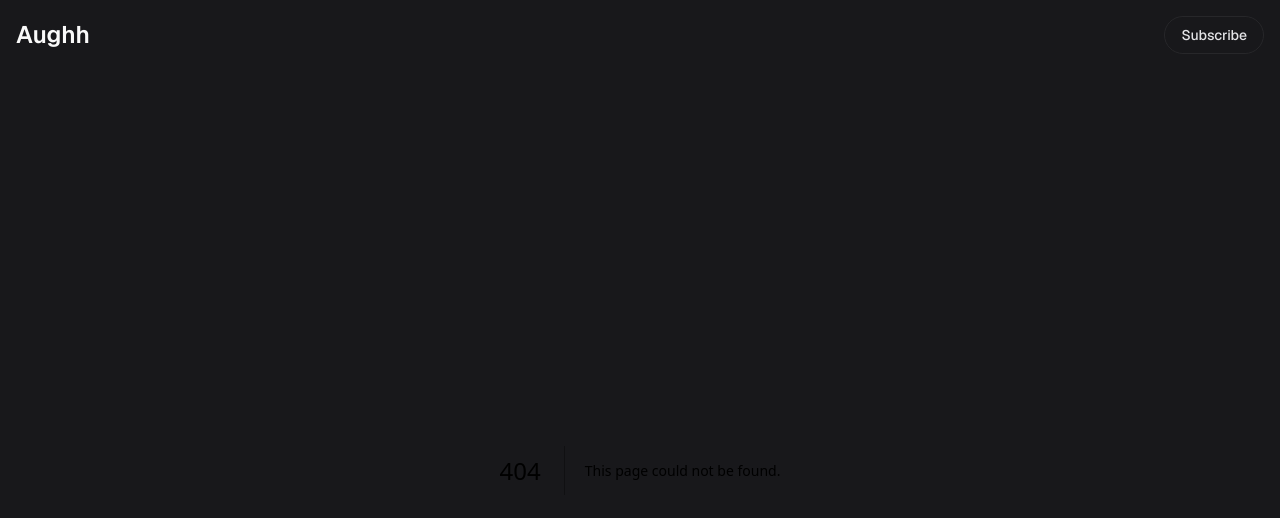
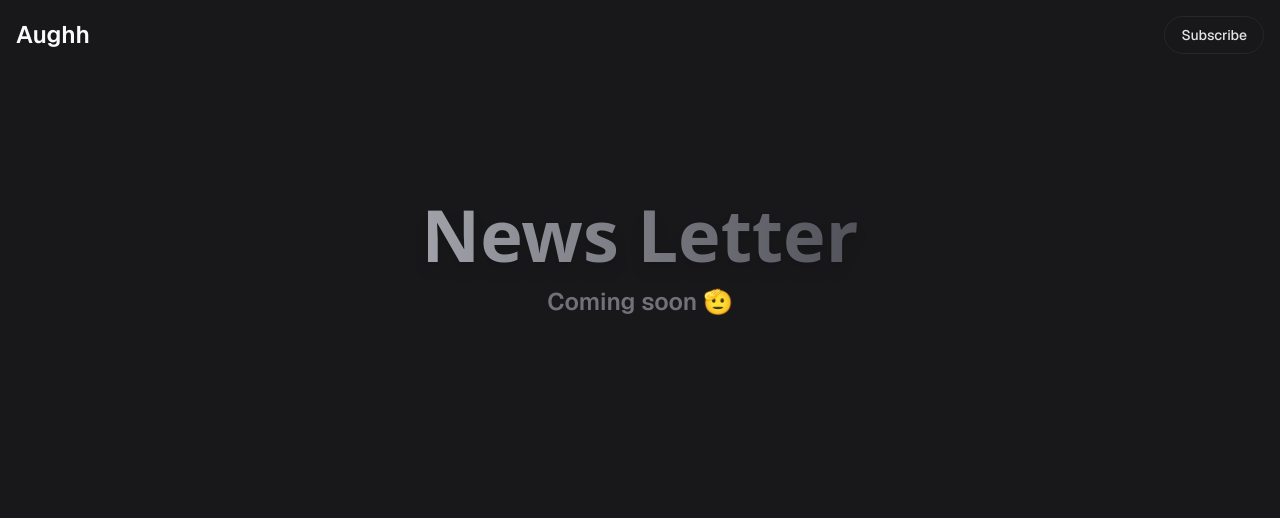
Before and after one commit to nuwanperera-me/blog, a Next.js app: page /subscribe in a window 1280 px wide. Before the commit this address had no page. Shown: the top 518 px of the page. Built offline with nearby package versions, Linux system fonts and the light colour scheme.

Commit message:
feat: add subscribe page

```diff
--- /dev/null
+++ b/app/subscribe/page.tsx
@@ -0,0 +1,12 @@
+export default function SubscribePage() {
+  return (
+    <div className="w-full mt-32 flex flex-col items-center justify-center ">
+      <h1 className="text-7xl bg-clip-text text-transparent bg-gradient-to-r from-zinc-400 to-zinc-600 drop-shadow-lg text-center font-sans font-bold">
+        News Letter
+        </h1>
+        <h2 className="mt-4 text-2xl text-zinc-500 font-semibold">
+          Coming soon 🫡
+        </h2>
+    </div>
+  );
+}
--- a/components/blogcard.tsx
+++ b/components/blogcard.tsx
@@ -9,6 +9,7 @@ import autherImage from "@/public/a.png";
 
 export default function BlogCard() {
   const posts = getPosts();
+
   return (
     <>
       {!!posts &&
--- a/components/nav-bar.tsx
+++ b/components/nav-bar.tsx
@@ -7,7 +7,7 @@ export default function NavBar() {
         <Link href="/">
           <p className="text-2xl font-semibold text-zinc-50">Aughh</p>
         </Link>
-        <Link href="/" className="py-2 px-4 border border-zinc-800 hover:bg-zinc-800 rounded-full font-medium text-sm text-zinc-200">
+        <Link href="/subscribe" className="py-2 px-4 border border-zinc-800 hover:bg-zinc-800 rounded-full font-medium text-sm text-zinc-200">
           Subscribe
         </Link>
       </div>
```
